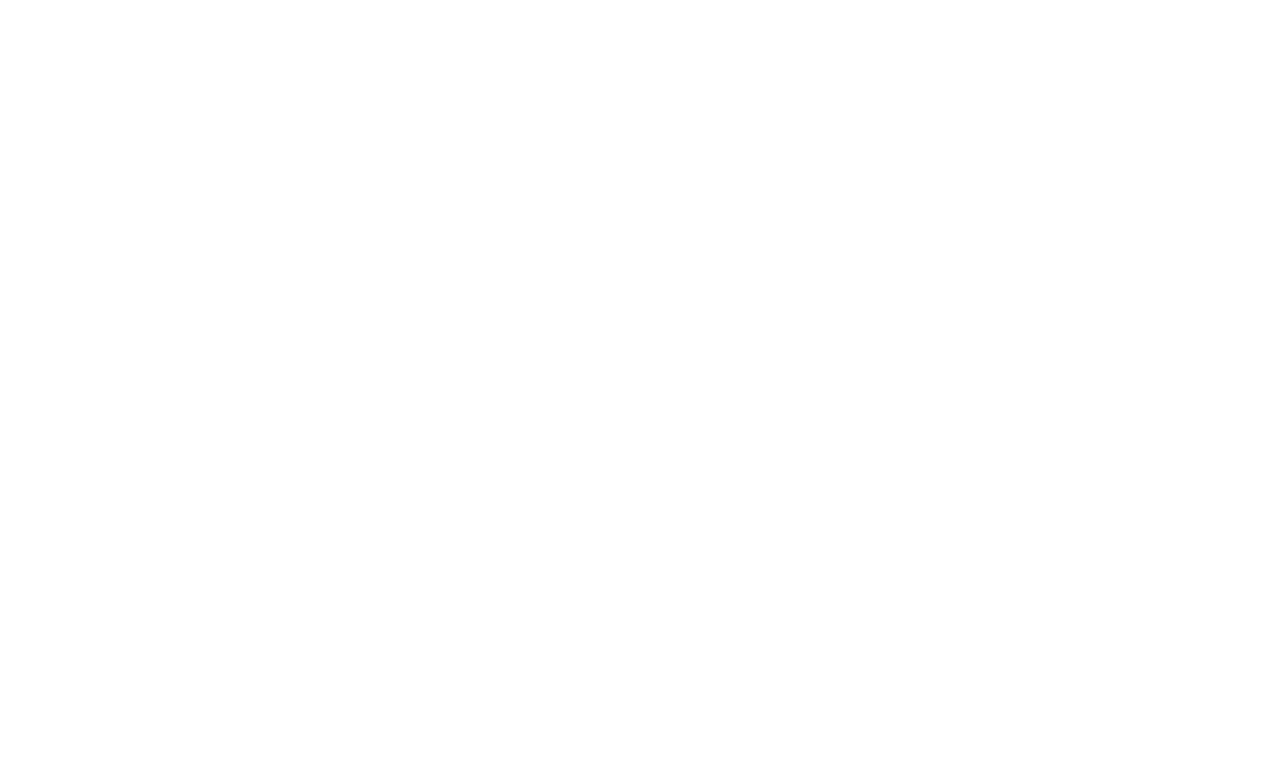
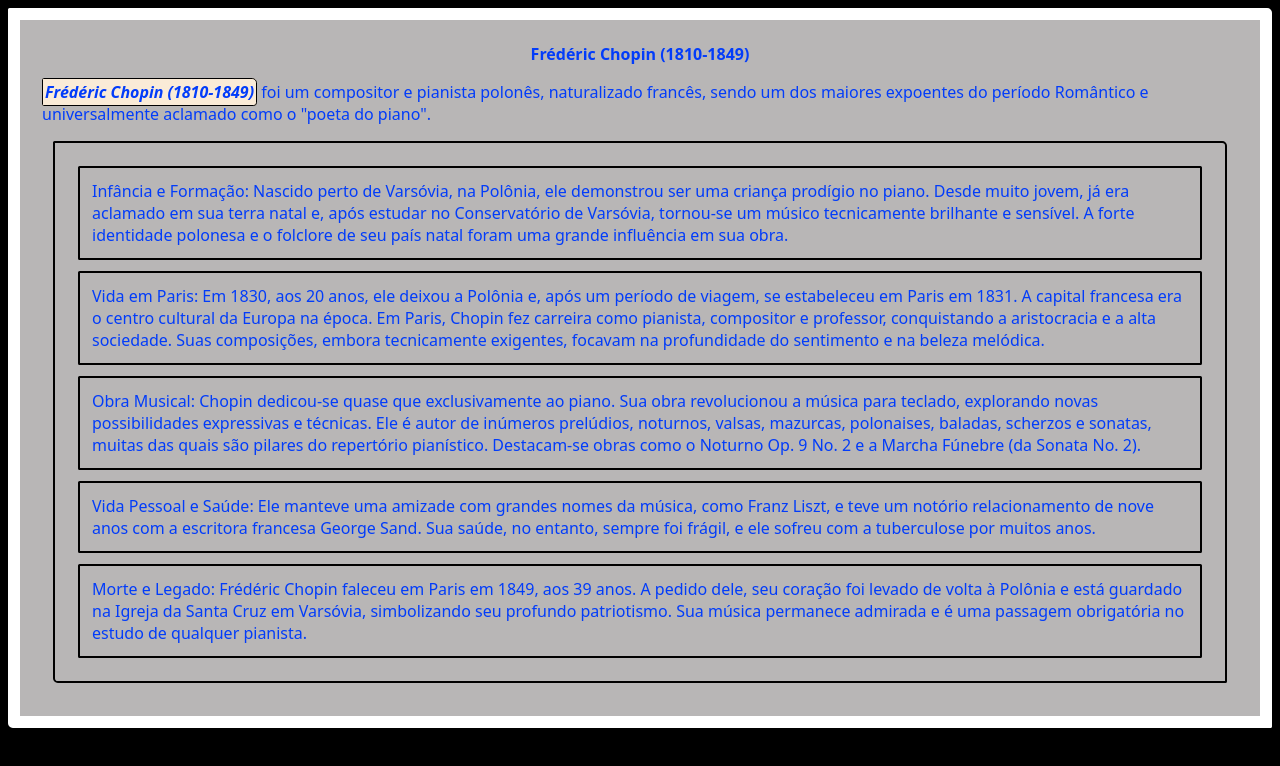
Before and after one commit to acrs67277-gif/Grandes-nomes-da-musica, a plain HTML site: page paginas/Beethonven, Mozart e Chopin/chopin.html in a window 1280 px wide. Drawn offline with Linux system fonts and the light colour scheme.

Commit message:
Atualização

```diff
--- a/paginas/Beethonven, Mozart e Chopin/chopin.html
+++ b/paginas/Beethonven, Mozart e Chopin/chopin.html
@@ -3,9 +3,72 @@
 <head>
     <meta charset="UTF-8">
     <meta name="viewport" content="width=device-width, initial-scale=1.0">
-    <title>Document</title>
+    <title>Frédéric Chopin</title>
+    <style>
+        * {
+            list-style: none;
+        }
+
+        body {
+            background-color: black;
+            color: #023cfa;
+            font-family: system-ui, -apple-system, BlinkMacSystemFont, 'Segoe UI', Roboto, Oxygen, Ubuntu, Cantarell, 'Open Sans', 'Helvetica Neue', sans-serif;
+            text-justify: inter-ideograph;
+        }
+
+        section {
+            background-color: #b8b6b6;
+            margin: auto;
+            text-justify: inter-ideograph;
+            padding: 22px;
+            border: 12px solid rgb(255, 255, 255);
+            border-radius: 0.1em 0.3em 0.1em 0.3em;
+        }
+
+        section > h1 {
+            font-size: 1em;
+            text-align: center;
+            margin: 1px 1px 1px 1px;
+
+        }
+
+        section > p > strong i {
+            background-color: antiquewhite;
+            border: 1px solid black;
+            border-radius: 0.1em 0.3em 0.2em 0.1em;
+            padding: 2px;
+        }
+
+        div > ul, li {
+            border: 2px double #000;
+            border-radius: 0.1em;
+            padding: 12px;
+            margin: 11px;
+        }
+
+        div > ul, li#chopin {
+            border-radius: 0.1em 0.3em 0.1em 0.3em;
+
+        }
+    </style>
 </head>
 <body>
+    <section>
+        <h1>Frédéric Chopin (1810-1849)</h1>
+            <p>
+                <strong><i>Frédéric Chopin (1810-1849)</i></strong> foi um compositor e pianista polonês, naturalizado francês,
+                sendo um dos maiores expoentes do período Romântico e universalmente aclamado como o "poeta do piano".
+            </p>
+        <div>
+            <ul>
+                <li id="Chopin"<i>Infância e Formação:</i></strong> Nascido perto de Varsóvia, na Polônia, ele demonstrou ser uma criança prodígio no piano. Desde muito jovem, já era aclamado em sua terra natal e, após estudar no Conservatório de Varsóvia, tornou-se um músico tecnicamente brilhante e sensível. A forte identidade polonesa e o folclore de seu país natal foram uma grande influência em sua obra.</li>
+                <li id="Chopin"<i>Vida em Paris:</i></strong> Em 1830, aos 20 anos, ele deixou a Polônia e, após um período de viagem, se estabeleceu em Paris em 1831. A capital francesa era o centro cultural da Europa na época. Em Paris, Chopin fez carreira como pianista, compositor e professor, conquistando a aristocracia e a alta sociedade. Suas composições, embora tecnicamente exigentes, focavam na profundidade do sentimento e na beleza melódica.</li>
+                <li id="Chopin"<i>Obra Musical:</i></strong> Chopin dedicou-se quase que exclusivamente ao piano. Sua obra revolucionou a música para teclado, explorando novas possibilidades expressivas e técnicas. Ele é autor de inúmeros prelúdios, noturnos, valsas, mazurcas, polonaises, baladas, scherzos e sonatas, muitas das quais são pilares do repertório pianístico. Destacam-se obras como o Noturno Op. 9 No. 2 e a Marcha Fúnebre (da Sonata No. 2).</li>
+                <li id="Chopin"<i>Vida Pessoal e Saúde:</i></strong> Ele manteve uma amizade com grandes nomes da música, como Franz Liszt, e teve um notório relacionamento de nove anos com a escritora francesa George Sand. Sua saúde, no entanto, sempre foi frágil, e ele sofreu com a tuberculose por muitos anos.</li>
+                <li id="Chopin"<i>Morte e Legado:</i></strong> Frédéric Chopin faleceu em Paris em 1849, aos 39 anos. A pedido dele, seu coração foi levado de volta à Polônia e está guardado na Igreja da Santa Cruz em Varsóvia, simbolizando seu profundo patriotismo. Sua música permanece admirada e é uma passagem obrigatória no estudo de qualquer pianista.</li>
+            </ul>
+        </div>
 
+    </section>
 </body>
 </html>
```
Also changed, not shown: paginas/Beethonven, Mozart e Chopin/beethoven.html (+9 -1 lines).
